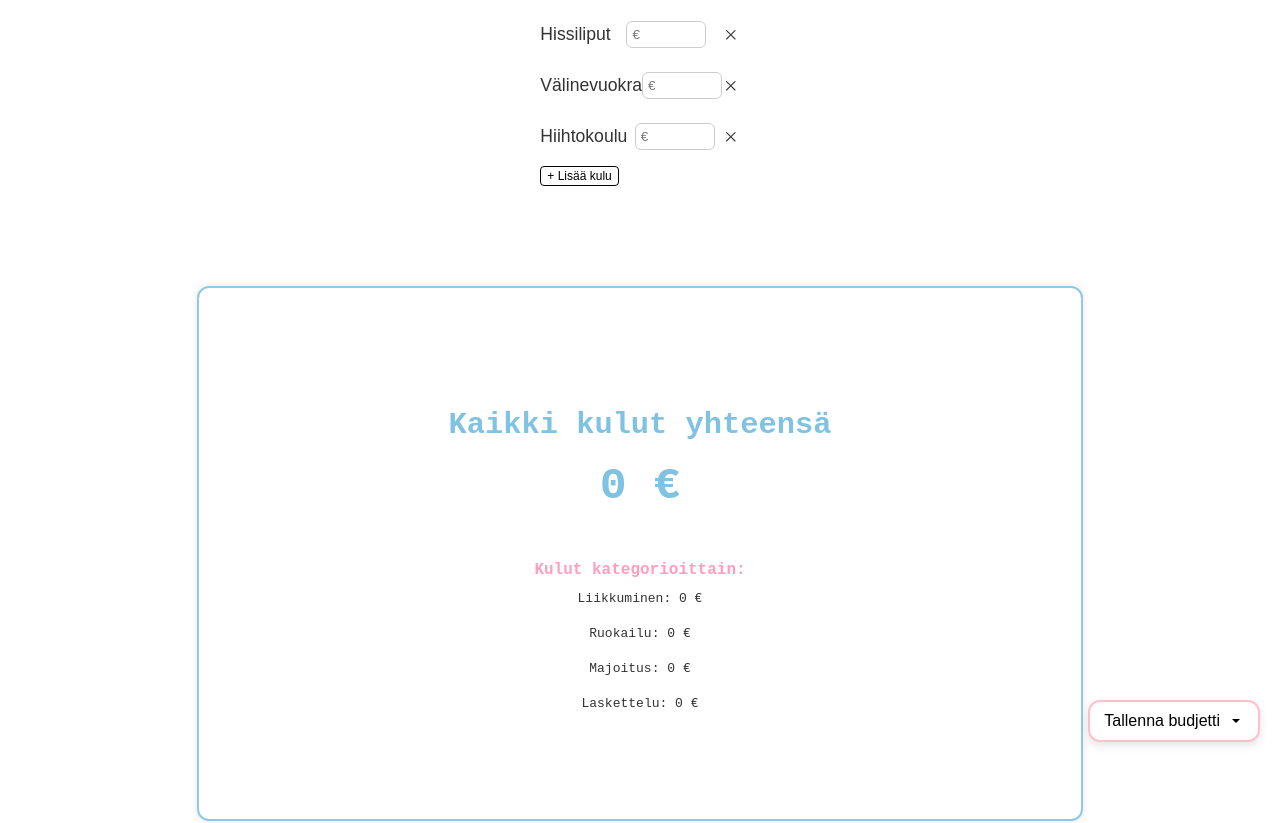
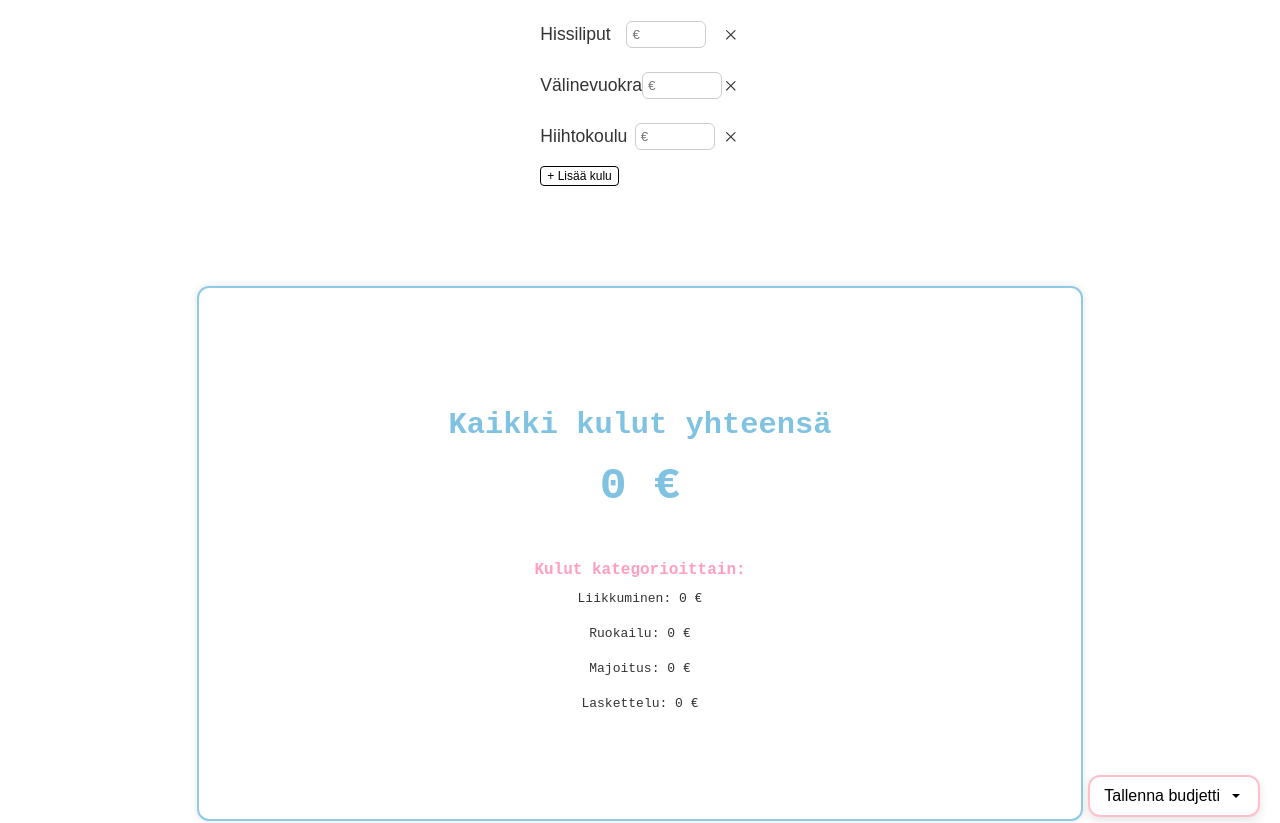
Before and after one commit to ilonamarkula/laskulaskuri, a React (Create React App) app: page /laskuri in a window 1280 px wide. Shown: the part 853-1676 px from the top of the page. Built offline with nearby package versions, Linux system fonts and the light colour scheme.

Commit message:
tyylit kuntoon

```diff
--- a/src/styles.css
+++ b/src/styles.css
@@ -489,7 +489,7 @@ body {
 
 .dropdown-wrapper {
   position: absolute;
-  bottom: 245px;
+  bottom: 170px;
   right: 20px;
   z-index: 1000;
 }
```
